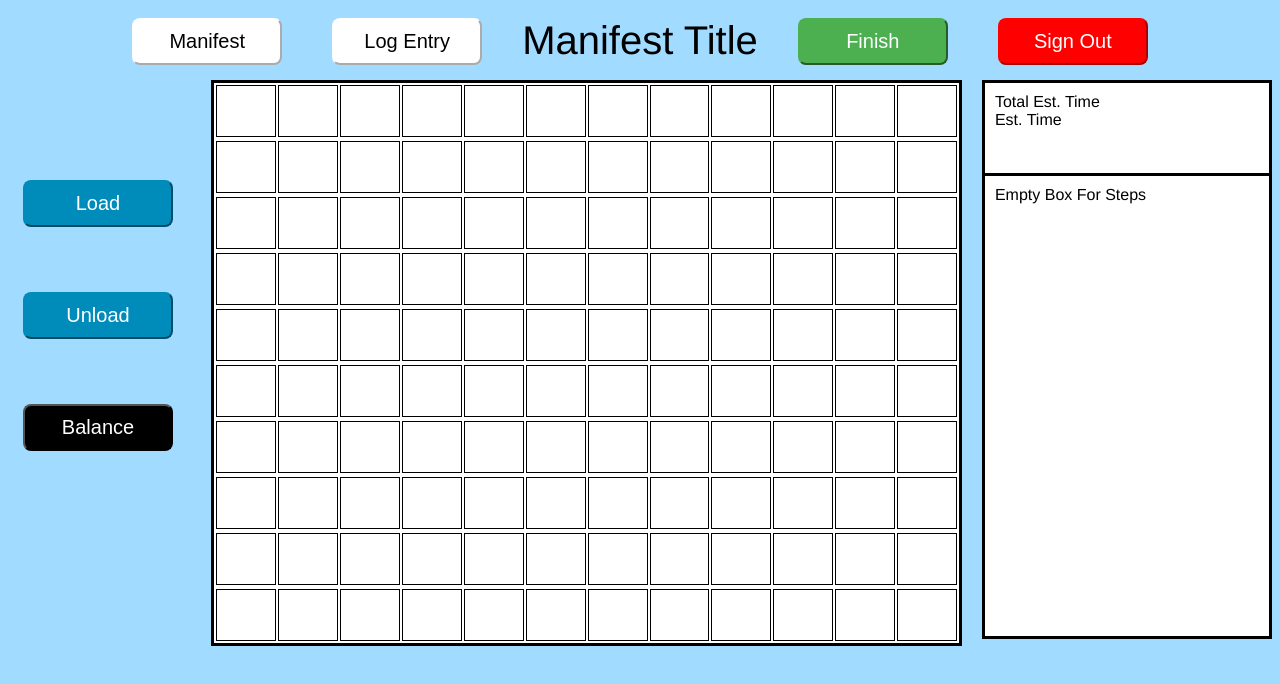
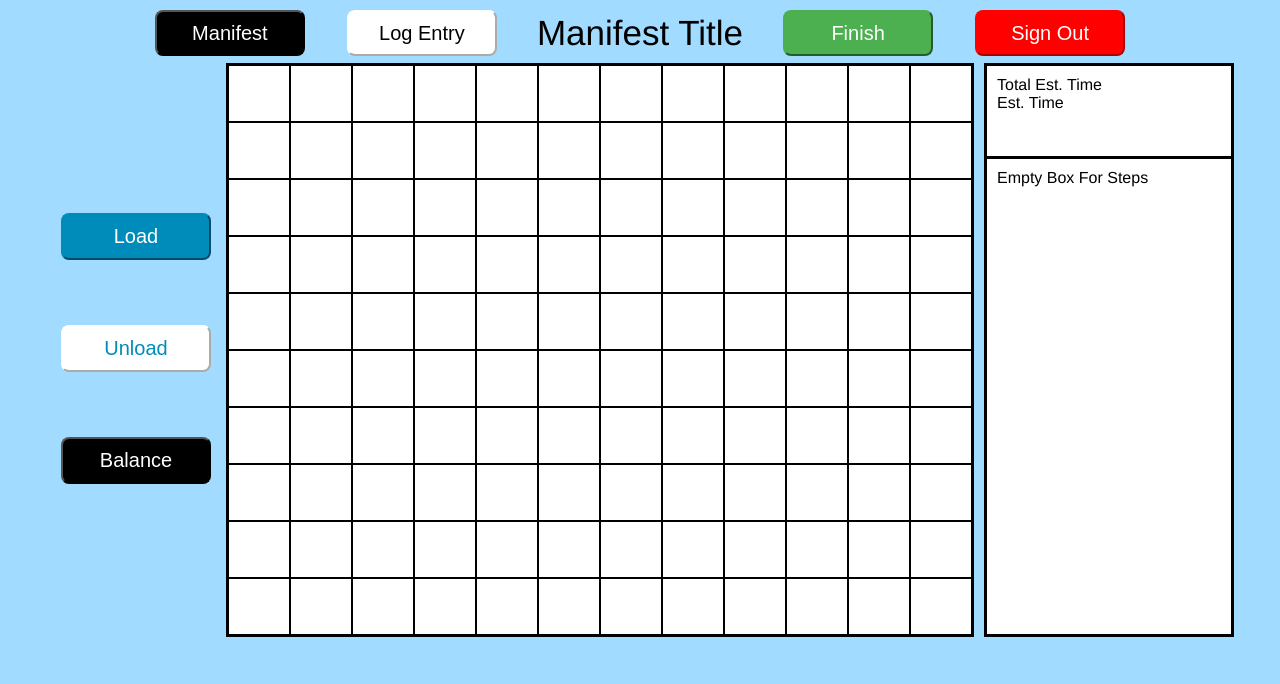
Before and after one commit to alexandertrinh/CS179M-Final-Project, a plain HTML site: page index.html in a window 1280 px wide. Drawn offline with Linux system fonts and the light colour scheme.

Commit message:
second commit

```diff
--- a/index.html
+++ b/index.html
@@ -24,7 +24,7 @@
             <button class="balance-button" onClick="balanceButtonPressed()">Balance</button>
         </div>
 
-        <table class="grid" id="grid"></table>
+        <div class="grid" id="grid"></div>
 
         <div class="right-side-bar">
             <div class="time-info-box">
@@ -35,8 +35,10 @@
                 <div>Empty Box For Steps</div>
             </div>
         </div>
+    </div>
 
-    </div>
+    <div class="buffer" id="buffer"></div>
+
 
   </body>
 
--- a/main.js
+++ b/main.js
@@ -6,19 +6,19 @@ window.onload = function makeGrid() {
 
     for (let i = 1; i <= 10; i++) {
 
-        let row = document.createElement("tr");
+        let row = document.createElement("div");
         row.id = "row-" + i;
 
         table.appendChild(row);
         let row_x = document.getElementById("row-" + i);
 
         for (let j = 1; j <= 12; j++) {
-            let cell = document.createElement("td");
+            let cell = document.createElement("div");
             cell.id = "cell-" + i + "-" + j;
 
             row_x.appendChild(cell);
         }
     }
 
-    console.log('The Script will load now.');
+    console.log('grid loaded');
 }
--- a/styles.css
+++ b/styles.css
@@ -2,6 +2,8 @@ body {
     font-family: "Helvetica Neue";
     background-color: #a1dbff;
     color: black;
+    display: flex;
+    flex-direction: column;
 }
 
 .header-bar {
@@ -11,21 +13,23 @@ body {
     text-align: center;
     padding: 0;
     margin-bottom: 5px;
+    height: 50px;
 }
 
 .manifest-button {
-    margin: 10px;
+    margin: 2px;
     margin-right: 40px;
     width: 150px;
     border-radius: 8px;
     font-size: 20px;
     padding: 10px;
-    border-color: white;
-    background-color: white;
+    border-color: black;
+    background-color: black;
+    color: white;
 }
 
 .log-entry-button {
-    margin: 10px;
+    margin: 2px;
     margin-right: 40px;
     width: 150px;
     border-radius: 8px;
@@ -35,12 +39,12 @@ body {
 }
 
 .manifest-title {
-    margin-top: 10px;
-    font-size: 40px;
+    margin-top: 5px;
+    font-size: 35px;
 }
 
 .finish-button {
-    margin: 10px;
+    margin: 2px;
     margin-left: 40px;
     width: 150px;
     border-radius: 8px;
@@ -51,7 +55,7 @@ body {
 }
 
 .sign-out-button {
-    margin: 10px;
+    margin: 2px;
     margin-left: 40px;
     width: 150px;
     border-radius: 8px;
@@ -71,13 +75,16 @@ body {
     flex-direction: column;
     text-align: center;
     font-size: 4em;
-    width: 200px;
+    width: 150px;
+    min-width: 180px;
+    margin: 0;
+    padding: 0;
 }
 
 .load-button {
     margin: 15px;
-    margin-right: 10px;
-    margin-top: 100px;
+    margin-right: 0px;
+    margin-top: 150px;
     padding: 10px;
     width: 150px;
     border-radius: 8px;
@@ -89,20 +96,20 @@ body {
 
 .unload-button {
     margin: 15px;
-    margin-right: 10px;
+    margin-right: 0px;
     margin-top: 50px;
     padding: 10px;
     width: 150px;
     border-radius: 8px;
     font-size: 20px;
-    border-color: #008CBA;
-    background-color: #008CBA;
-    color: white;
+    border-color: white;
+    background-color: white;
+    color: #008CBA;
 }
 
 .balance-button {
     margin: 15px;
-    margin-right: 10px;
+    margin-right: 0px;
     margin-top: 50px;
     padding: 10px;
     width: 150px;
@@ -114,34 +121,35 @@ body {
 }
 
 .grid {
-    min-width: 500px;
-    border: 3px solid black;
+    border: 2px solid black;
     display: flex;
     flex-direction: column;
-    margin-left: 10px;
-    margin-right: 10px;
+    margin: 0px;
+    padding: 0;
     background-color: #ffffff;
-    margin-right: 10px;
     flex-wrap: wrap;
   }
 
-.grid>tr {
+.grid>div {
     margin: 0px;
     padding: 0px;
     border: 0px;
+    display: flex;
+    flex-direction: row;
 }
 
-.grid>tr>td {
+.grid>div>div {
     border: 1px solid black;
-    height: 50px;
+    height: 55px;
     width: 60px;
-    margin: 1px;
+    margin: 0px;
     padding: 0px;
 }
 
 .right-side-bar {
-    height: 80%;
-    width: 300px;
+    height: 100%;
+    width: 250px;
+    min-width: 200px;
     margin-right: 0;
     margin-left: 10px;
     background-color: white;
@@ -157,7 +165,31 @@ body {
 
 .move-info-box {
     border: 3px solid black;
-    height: 440px;
+    height: 455px;
     margin: 0 auto;
     padding: 10px;
 }
+
+.buffer{
+    margin: 0px;
+    padding: 0px;
+    border: 0px;
+    display: flex;
+    flex-direction: row;
+}
+
+.buffer>div {
+    margin: 0px;
+    padding: 0px;
+    border: 0px;
+    display: flex;
+    flex-direction: row;
+}
+
+.buffer>div>div {
+    border: 1px solid black;
+    height: 15px;
+    width: 20px;
+    margin: 0px;
+    padding: 0px;
+}
```
